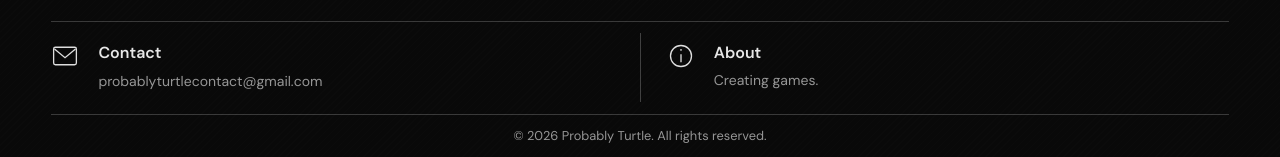
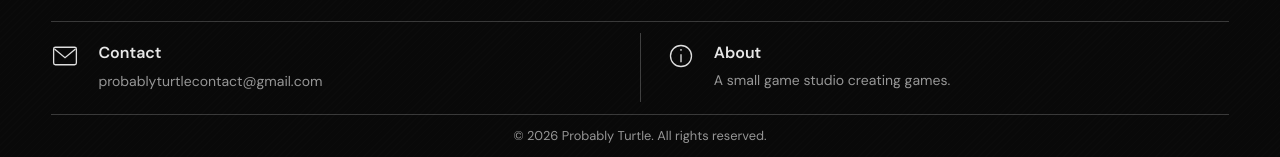
Before and after one commit to turtleheadYT/dftg-site, a plain HTML site: page PT_home/index.html in a window 1280 px wide. Shown: the part 640-797 px from the top of the page. Drawn offline with Linux system fonts and the light colour scheme.

Commit message:
Correct studio About sentence

```diff
--- a/PT_home/index.html
+++ b/PT_home/index.html
@@ -37,7 +37,7 @@
       <footer class="legal">
         <div class="footer-columns">
           <section class="footer-block" aria-labelledby="contact-title"><svg viewBox="0 0 32 32" fill="none" stroke="currentColor" stroke-width="1.5" aria-hidden="true"><rect x="3" y="6" width="26" height="20" rx="2"/><path d="m4 8 12 10L28 8"/></svg><div><h2 id="contact-title">Contact</h2><a href="mailto:probablyturtlecontact@gmail.com">probablyturtlecontact@gmail.com</a></div></section>
-          <section class="footer-block" id="about" aria-labelledby="about-title"><svg viewBox="0 0 32 32" fill="none" stroke="currentColor" stroke-width="1.5" aria-hidden="true"><circle cx="16" cy="16" r="12"/><path d="M16 14v9m0-15v2"/></svg><div><h2 id="about-title">About</h2><p>Creating games.</p></div></section>
+          <section class="footer-block" id="about" aria-labelledby="about-title"><svg viewBox="0 0 32 32" fill="none" stroke="currentColor" stroke-width="1.5" aria-hidden="true"><circle cx="16" cy="16" r="12"/><path d="M16 14v9m0-15v2"/></svg><div><h2 id="about-title">About</h2><p>A small game studio creating games.</p></div></section>
         </div>
         <p class="copyright">© 2026 Probably Turtle. All rights reserved.</p>
       </footer>
```
